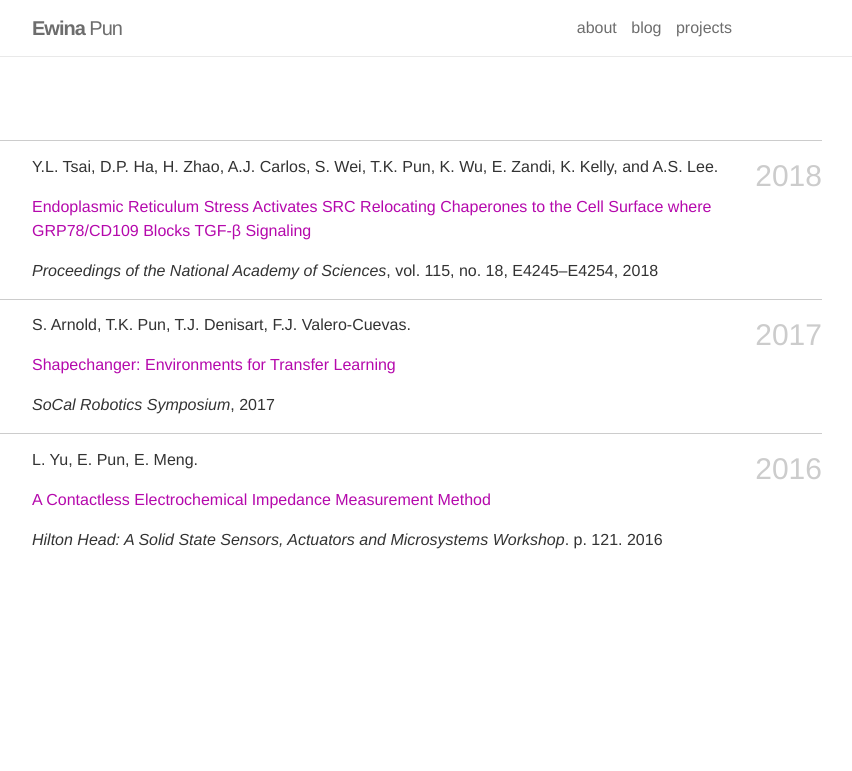
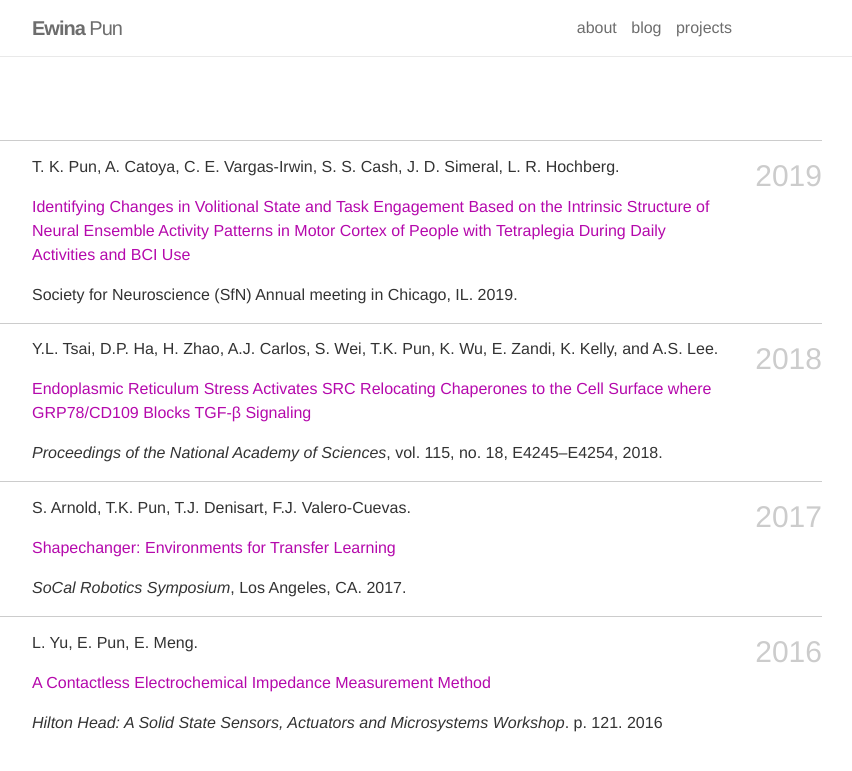
Before and after one commit to ewinapun/ewinapun.github.io, a Jekyll site: the page built from _pages/publications.md, in a window 1280 px wide and 900 px high. Shown: the top 771 px of the window, without its empty margins (258-1110 px from the left). Built offline with Jekyll 4.4.1, drawn with Linux system fonts in a browser that asks for light colours; nearby versions of some CDN libraries; our own code applies the rules of GitHub Pages for plain Markdown files.

Commit message:
added SfN

```diff
--- a/_pages/publications.md
+++ b/_pages/publications.md
@@ -6,13 +6,21 @@ title: publications
 <!-- years: [1956, 1950, 1935, 1905] -->
 ---
 
+<h3 class="year">2019</h3>
+
+T. K. Pun, A. Catoya, C. E. Vargas-Irwin, S. S. Cash, J. D. Simeral, L. R. Hochberg.
+
+<a href='http://ewinapun.tk/assets/pdf/SfN_poster_2019.pdf'>Identifying Changes in Volitional State and Task Engagement Based on the Intrinsic Structure of Neural Ensemble Activity Patterns in Motor Cortex of People with Tetraplegia During Daily Activities and BCI Use</a>
+
+Society for Neuroscience (SfN) Annual meeting in Chicago, IL. 2019.
+
 <h3 class="year">2018</h3>
 
 Y.L. Tsai, D.P. Ha, H. Zhao, A.J. Carlos, S. Wei, T.K. Pun, K. Wu, E. Zandi, K. Kelly, and A.S. Lee.
 
 <a href='https://doi.org/10.1073/pnas.1714866115'>Endoplasmic Reticulum Stress Activates SRC Relocating Chaperones to the Cell Surface where GRP78/CD109 Blocks TGF-β Signaling</a>
 
-*Proceedings of the National Academy of Sciences*, vol. 115, no. 18, E4245–E4254, 2018
+*Proceedings of the National Academy of Sciences*, vol. 115, no. 18, E4245–E4254, 2018.
 
 <h3 class="year">2017</h3>
 
@@ -20,7 +28,7 @@ S. Arnold, T.K. Pun, T.J. Denisart, F.J. Valero-Cuevas.
 
 <a href='https://arxiv.org/abs/1709.05070'>Shapechanger: Environments for Transfer Learning</a>
 
-*SoCal Robotics Symposium*, 2017
+*SoCal Robotics Symposium*, Los Angeles, CA. 2017.
 
 <h3 class="year">2016</h3>
 
```
Also changed, not shown: _news/announcement_6.md (added, +7 -0 lines), assets/img/prof_pic_old.jpg (added), 2 other files.
